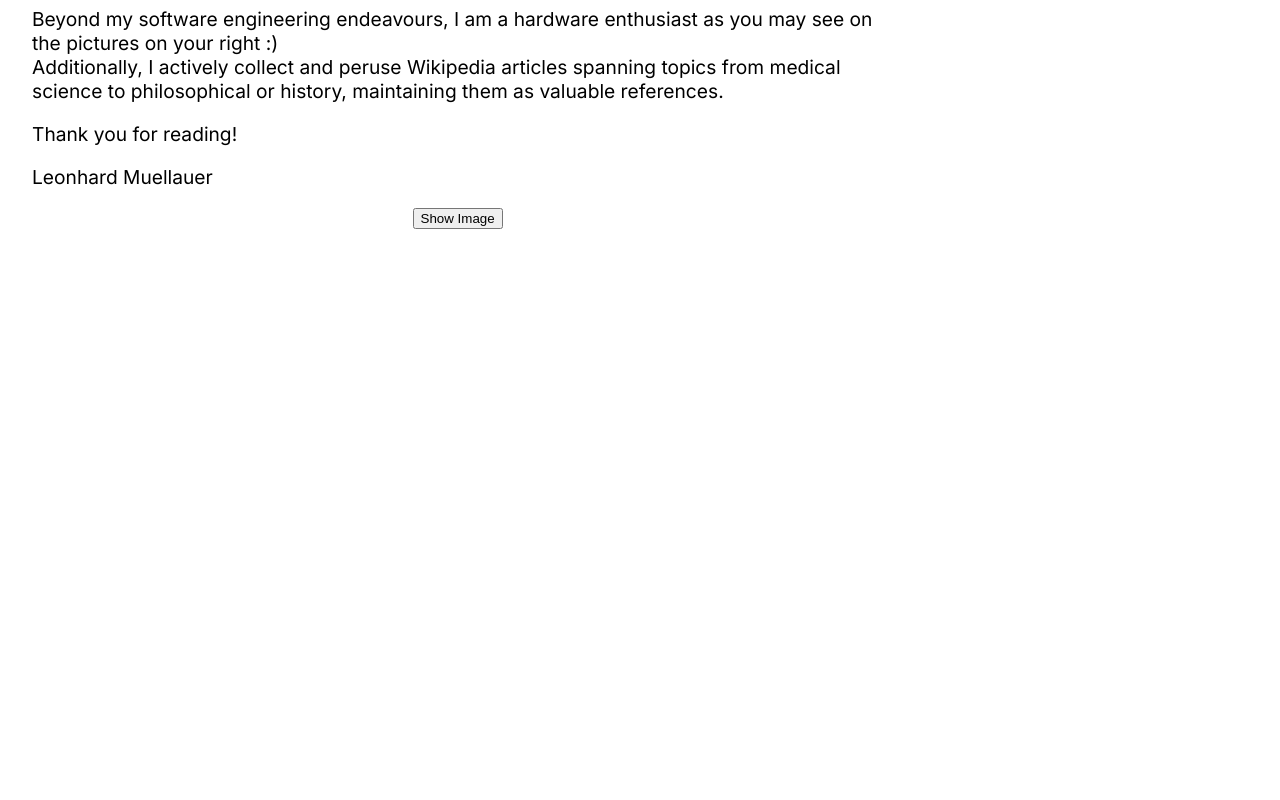
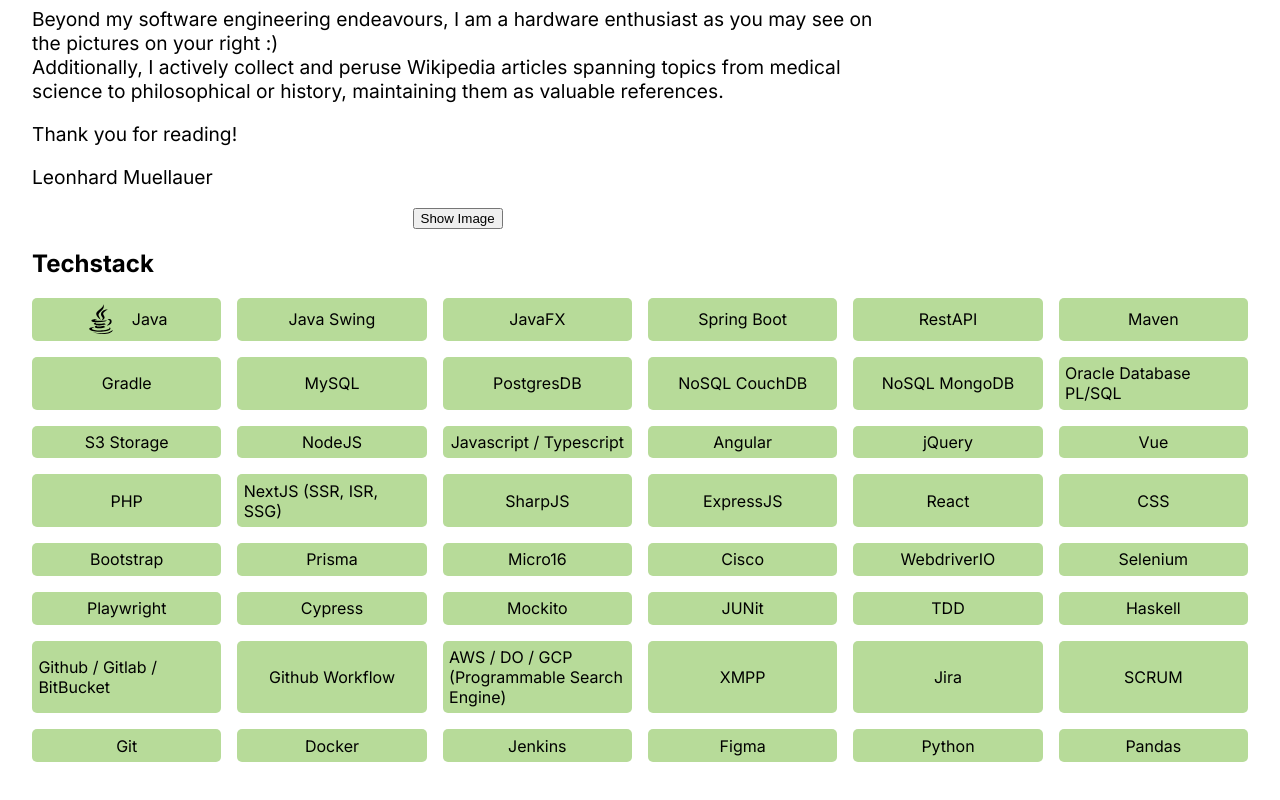
Before and after one commit to Reonharudo/dev-portfolio, a Next.js app: page / in a window 1280 px wide. Shown: the part 1111-1911 px from the top of the page. Before the commit the page ends 1436 px from the top, so only its background shows below. Built offline with nearby package versions, Linux system fonts and the light colour scheme.

Commit message:
wrote some techs

```diff
--- a/src/app/page.tsx
+++ b/src/app/page.tsx
@@ -1,11 +1,13 @@
 import { AboutSection } from "@/components/AboutSection/AboutSection";
 import { StartSection } from "@/components/StartSection/StartSection";
+import { TechStackSection } from "@/components/TechStackSection/TechStackSection";
 
 export default function Home() {
     return (
         <div>
             <StartSection />
             <AboutSection />
+            <TechStackSection />
         </div>
     );
 }
--- /dev/null
+++ b/src/components/TechStackSection/SkillItem/SkillItem.module.css
@@ -0,0 +1,11 @@
+.container {
+    display: flex;
+    flex-direction: row;
+    align-items: center;
+    justify-content: center;
+
+    background-color: rgb(183, 219, 153);
+    padding: 0.4rem;
+    border-radius: 5px;
+    gap: 1rem;
+}
--- /dev/null
+++ b/src/components/TechStackSection/SkillItem/SkillItem.tsx
@@ -0,0 +1,27 @@
+import styles from "./SkillItem.module.css";
+import Image from "next/image";
+
+interface SkillItemProps {
+    image?: {
+        url: string;
+        altText: string;
+    };
+    text: string;
+}
+
+export function SkillItem({ image, text }: SkillItemProps) {
+    return (
+        <div className={styles.container}>
+            {image && (
+                <Image
+                    className={styles.avatar_image}
+                    src={image.url}
+                    alt={image.altText}
+                    width={30}
+                    height={30}
+                />
+            )}
+            {text}
+        </div>
+    );
+}
--- /dev/null
+++ b/src/components/TechStackSection/TechStackSection.module.css
@@ -0,0 +1,7 @@
+.skills_view {
+    display: grid;
+    grid-template-columns: repeat(auto-fill, minmax(180px, 1fr));
+    flex-direction: row;
+    flex-wrap: wrap;
+    gap: 1rem;
+}
--- /dev/null
+++ b/src/components/TechStackSection/TechStackSection.tsx
@@ -0,0 +1,77 @@
+import { SkillItem } from "./SkillItem/SkillItem";
+import styles from "./TechStackSection.module.css";
+
+export function TechStackSection() {
+    return (
+        <section id="techstack">
+            <h1>Techstack</h1>
+            <div className={styles.skills_view}>
+                <SkillItem
+                    text={"Java"}
+                    image={{
+                        url: "/technology-icons/java_icon.svg",
+                        altText: "Java",
+                    }}
+                />
+                <SkillItem text={"Java Swing"} />
+                <SkillItem text={"JavaFX"} />
+                <SkillItem text={"Spring Boot"} />
+                <SkillItem text={"RestAPI"} />
+                <SkillItem text={"Maven"} />
+                <SkillItem text={"Gradle"} />
+
+                <SkillItem text={"MySQL"} />
+                <SkillItem text={"PostgresDB"} />
+                <SkillItem text={"NoSQL CouchDB"} />
+                <SkillItem text={"NoSQL MongoDB"} />
+                <SkillItem text={"Oracle Database PL/SQL"} />
+                <SkillItem text={"S3 Storage"} />
+
+                <SkillItem text={"NodeJS"} />
+                <SkillItem text={"Javascript / Typescript"} />
+                <SkillItem text={"Angular"} />
+                <SkillItem text={"jQuery"} />
+                <SkillItem text={"Vue"} />
+                <SkillItem text={"PHP"} />
+                <SkillItem text={"NextJS (SSR, ISR, SSG)"} />
+                <SkillItem text={"SharpJS"} />
+                <SkillItem text={"ExpressJS"} />
+                <SkillItem text={"React"} />
+                <SkillItem text={"CSS"} />
+                <SkillItem text={"Bootstrap"} />
+                <SkillItem text={"Prisma"} />
+
+                <SkillItem text={"Micro16"} />
+                <SkillItem text={"Cisco"} />
+
+                <SkillItem text={"WebdriverIO"} />
+                <SkillItem text={"Selenium"} />
+                <SkillItem text={"Playwright"} />
+                <SkillItem text={"Cypress"} />
+                <SkillItem text={"Mockito"} />
+                <SkillItem text={"JUNit"} />
+                <SkillItem text={"TDD"} />
+
+                <SkillItem text={"Haskell"} />
+
+                <SkillItem text={"Github / Gitlab / BitBucket"} />
+                <SkillItem text={"Github Workflow"} />
+                <SkillItem
+                    text={"AWS / DO / GCP (Programmable Search Engine)"}
+                />
+                <SkillItem text={"XMPP"} />
+                <SkillItem text={"Jira"} />
+                <SkillItem text={"SCRUM"} />
+                <SkillItem text={"Git"} />
+
+                <SkillItem text={"Docker"} />
+                <SkillItem text={"Jenkins"} />
+
+                <SkillItem text={"Figma"} />
+
+                <SkillItem text={"Python"} />
+                <SkillItem text={"Pandas"} />
+            </div>
+        </section>
+    );
+}
```
Also changed, not shown: public/technology-icons/java_icon.svg (added), public/technology-icons/spring_icon.jpg (added).
